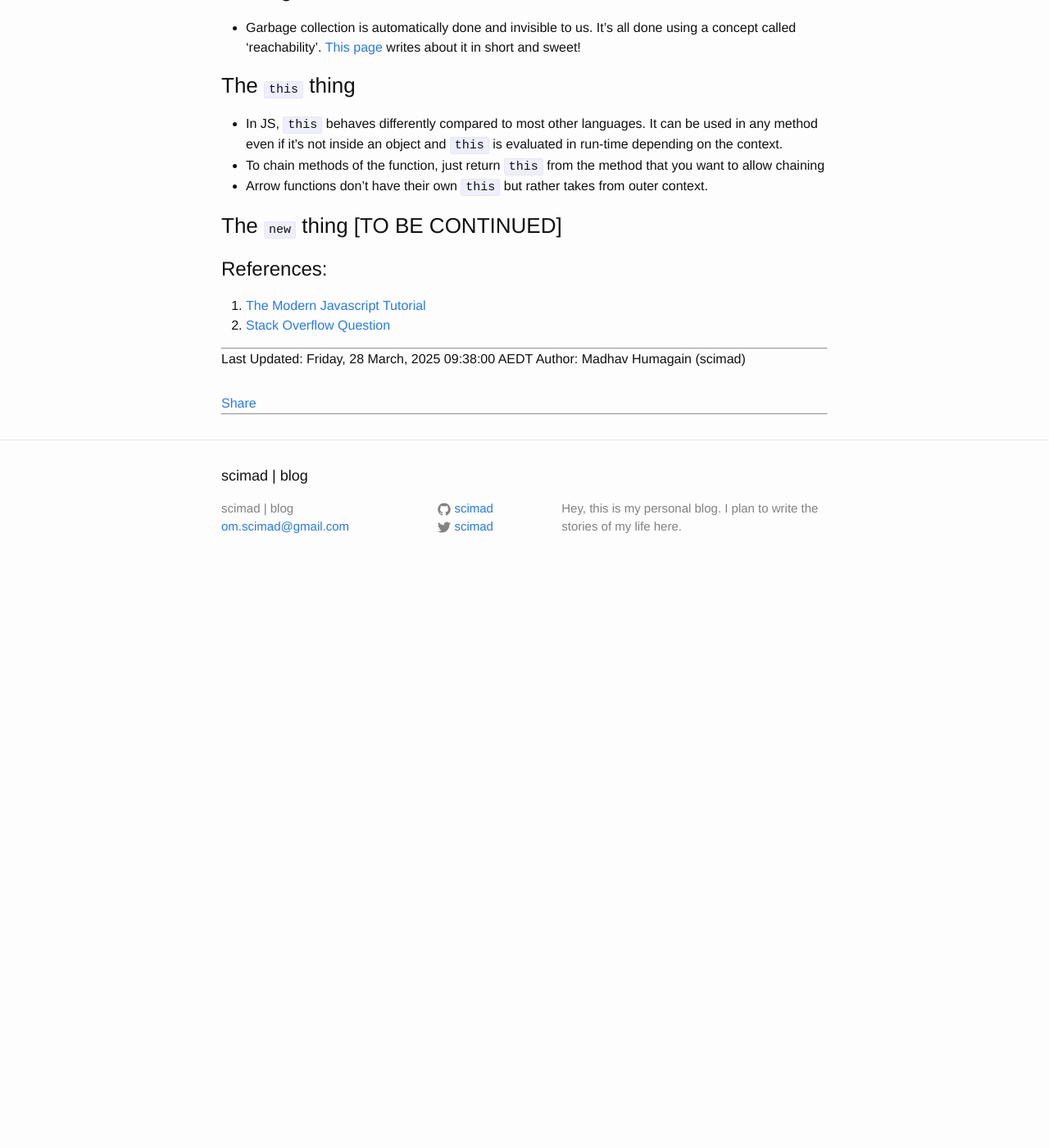
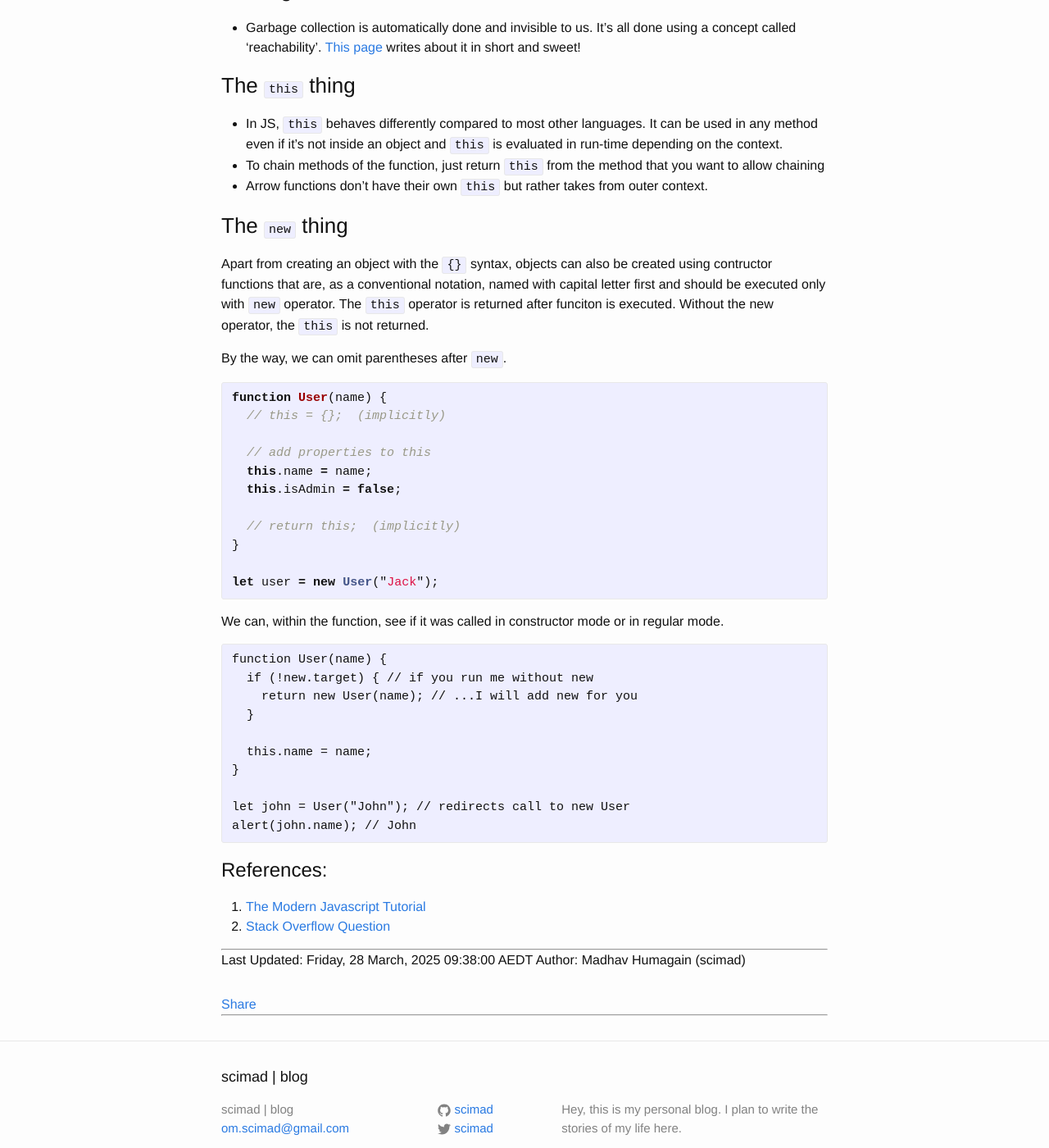
Before and after one commit to scimad/scimad.github.io, a Jekyll site: the page built from _posts/programming/js/2025-03-28-javascript-at-32.markdown, in a window 1280 px wide and 1400 px high, scrolled down 2721 px. Shown: the whole window at 82% size. Built offline with Jekyll 4.4.1, drawn with Linux system fonts in a browser that asks for light colours; before the commit the page ends 3435 px from its top, so only the background shows below that.

Commit message:
add new keyword

```diff
--- a/_posts/programming/js/2025-03-28-javascript-at-32.markdown
+++ b/_posts/programming/js/2025-03-28-javascript-at-32.markdown
@@ -116,7 +116,40 @@ arrowFunction() => {
 - To chain methods of the function, just return `this` from the method that you want to allow chaining
 - Arrow functions don't have their own `this` but rather takes from outer context.
 
-### The `new` thing [TO BE CONTINUED]
+### The `new` thing
+Apart from creating an object with the `{}` syntax, objects can also be created using contructor functions that are, as a conventional notation, named with capital letter first and should be executed only with `new` operator. The `this` operator is returned after funciton is executed. Without the new operator, the `this` is not returned.
+
+By the way, we can omit parentheses after `new`.
+
+
+{%highlight javascript%}
+function User(name) {
+  // this = {};  (implicitly)
+
+  // add properties to this
+  this.name = name;
+  this.isAdmin = false;
+
+  // return this;  (implicitly)
+}
+
+let user = new User("Jack");
+{%endhighlight%}
+
+We can, within the function, see if it was called in constructor mode or in regular mode.
+
+{%highlight javascricpt%}
+function User(name) {
+  if (!new.target) { // if you run me without new
+    return new User(name); // ...I will add new for you
+  }
+
+  this.name = name;
+}
+
+let john = User("John"); // redirects call to new User
+alert(john.name); // John
+{%endhighlight%}
 
 
 # References:
```
